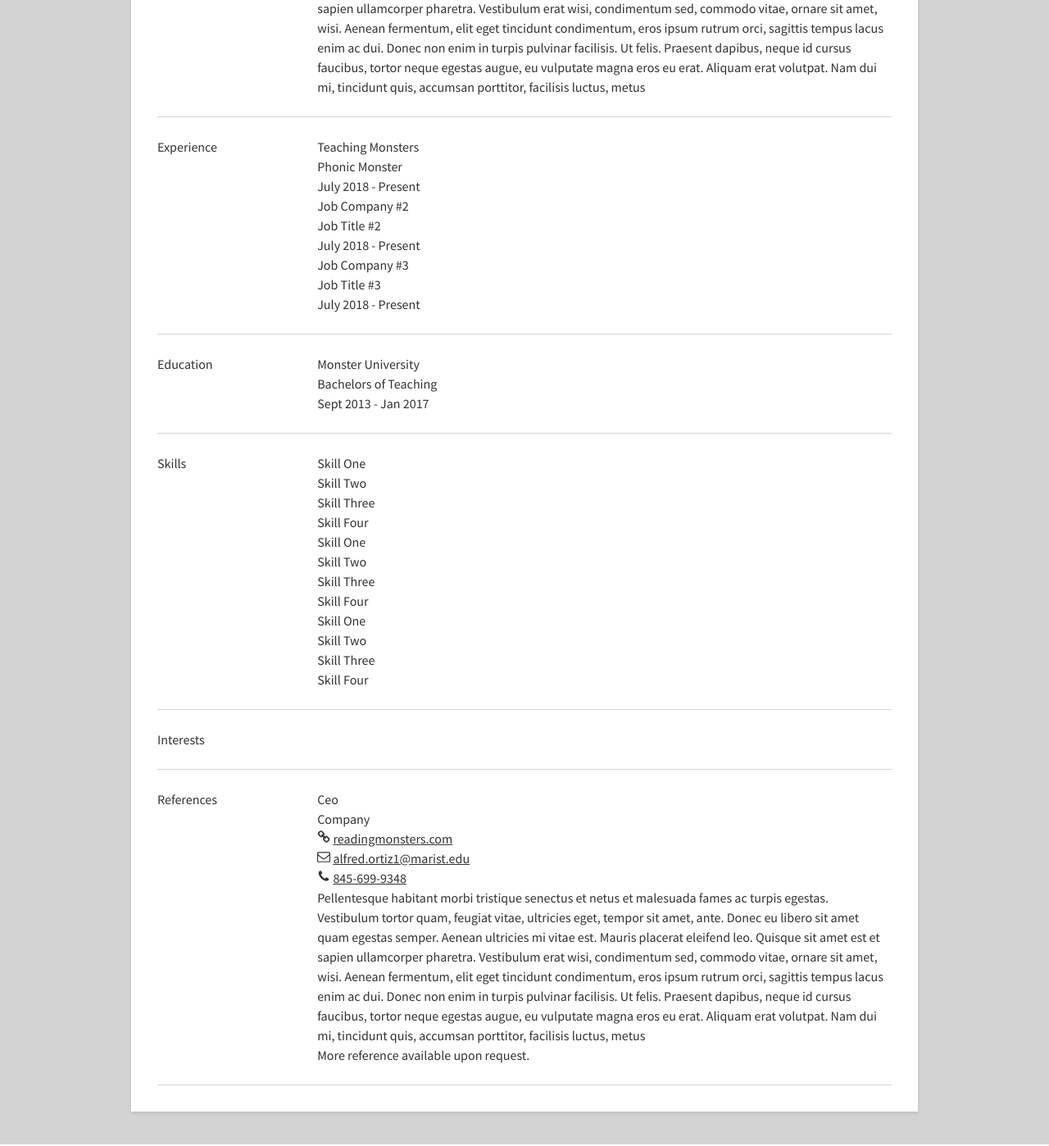
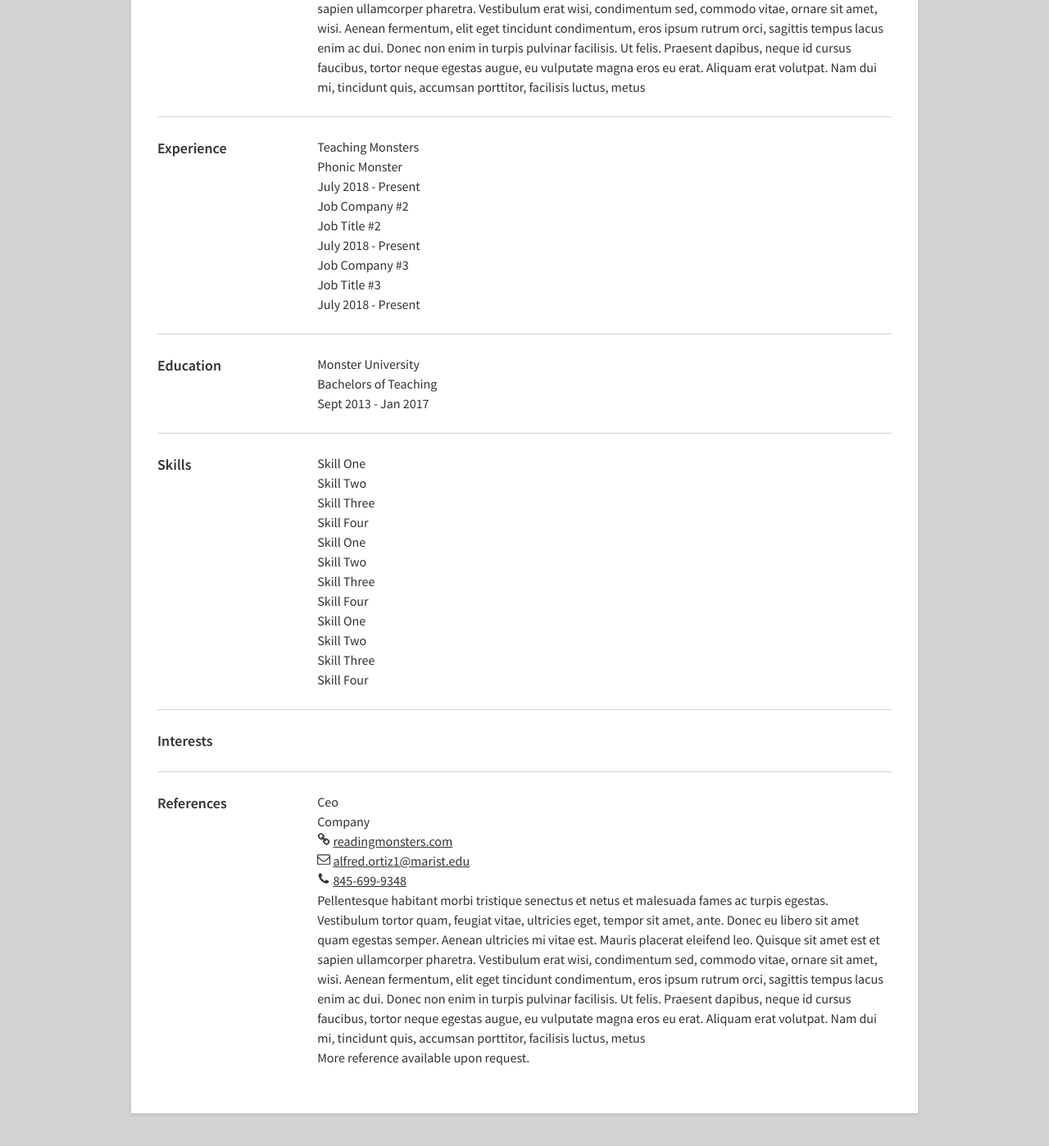
Before and after one commit to AlfyCodes/cmpt-221-labs, a Flask app: template lab2/Resume Project/templates/resume.html in a window 1280 px wide. Shown: the part 290-1688 px from the top of the page at 82% size. Run offline with Flask 2, Linux system fonts and the light colour scheme; the template is opened without the code that fills it, so the values that code supplies are empty; some libraries are stand-ins or nearby versions.

Commit message:
added more styling to <section>

```diff
--- a/lab2/Resume Project/static/css/res_style.css
+++ b/lab2/Resume Project/static/css/res_style.css
@@ -76,6 +76,10 @@ a:hover {
     box-shadow: 0 2px 4px rgba(0, 0, 0, 0.1);
 }
 
+
+/*Section Styling
+Structures the sections and divides each by a gray line*/
+
 section {
     display: grid;
     grid-template-columns: 1fr 4fr;
@@ -83,3 +87,24 @@ section {
     padding: 24px 0;
     border-bottom: 1px solid lightgray;
 }
+
+
+/*:last-child allows us to construct the last element*/
+
+section:last-child {
+    border-bottom: none;
+}
+
+
+/*Section Title Class
+*/
+
+.section_title {
+    font-weight: bold;
+    font-size: 18px;
+}
+
+
+/*-------
+Main Info
+--------*/
```
